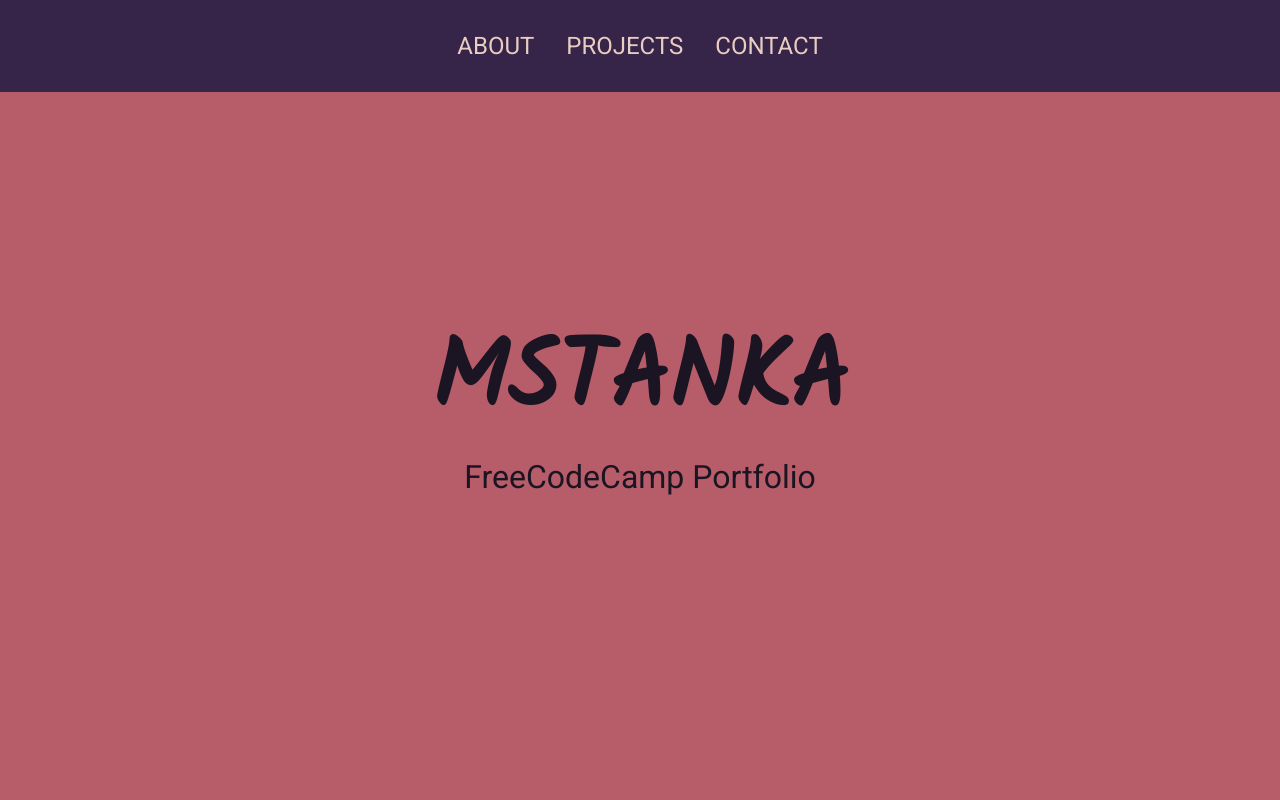
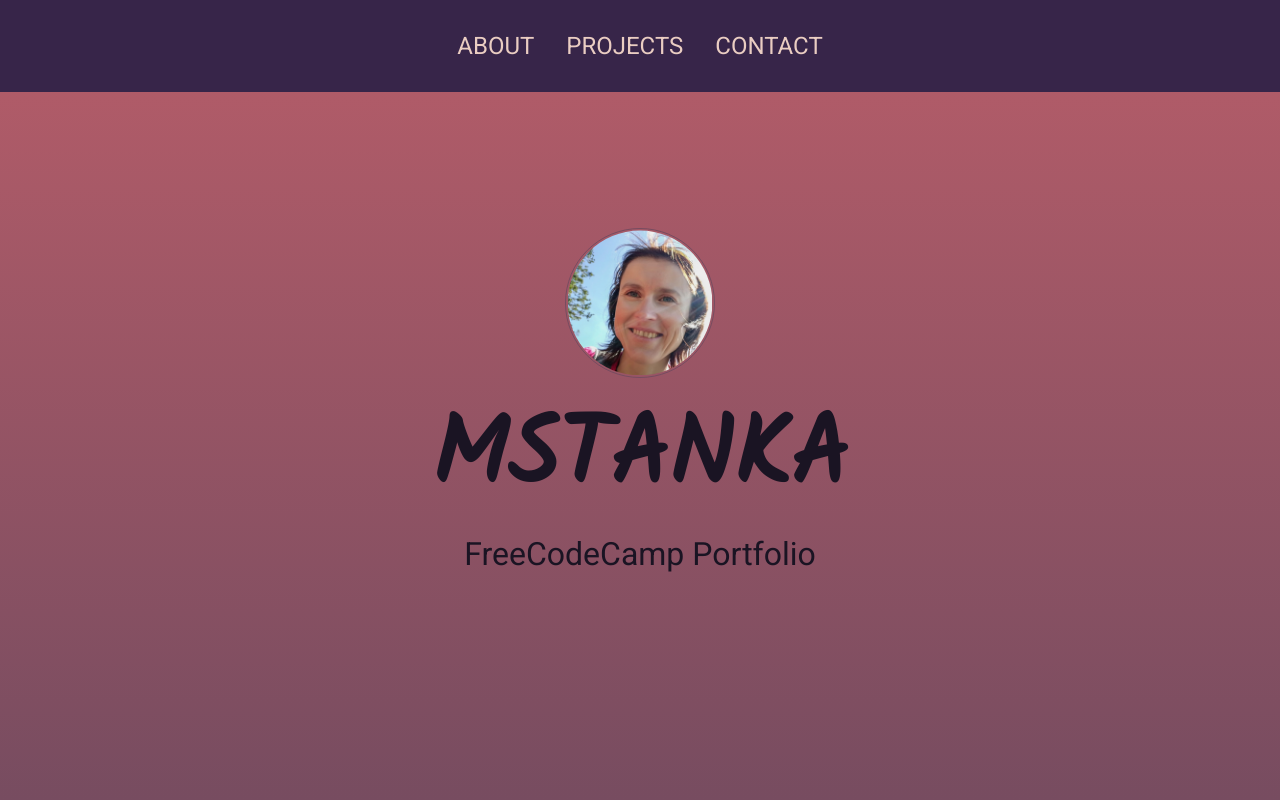
Before and after one commit to mstanka/fcc-responsive-portfolio, a plain HTML site: page docs/index.html in a window 1280 px wide. Shown: the top 800 px of the page. Drawn offline with nearby package versions, Linux system fonts and the light colour scheme.

Commit message:
welcome img, gradient

```diff
--- a/index.html
+++ b/docs/index.html
@@ -5,7 +5,7 @@
   <meta name="viewport" content="width=device-width, initial-scale=1.0">
   <meta http-equiv="X-UA-Compatible" content="ie=edge">
   <link href="https://fonts.googleapis.com/css?family=Kalam|Roboto&display=swap" rel="stylesheet">
-  <link rel="stylesheet" href="docs/css/main.css">
+  <link rel="stylesheet" href="css/main.css">
   <title>mstanka | Personal Portfolio</title>
 </head>
 <body>
@@ -26,6 +26,9 @@
 <main>
   <!--------------About---------->
   <section id="welcome-section">
+    <div class="welcome-img">
+      <img src="img/mstanka.jpg" alt="mstanka portrait">
+    </div>
     <h1>mstanka</h1>
     <p>FreeCodeCamp Portfolio</p>
   </section>
@@ -89,7 +92,7 @@
 <!---------------Footer------------->
 <footer>
   <p>
-    &copy coded by <a id="profile-link" href="https://www.freecodecamp.org/mstanka">mstanka</a>
+    &copy coded by <a id="profile-link" href="https://www.freecodecamp.org/mstanka" target="_blank">mstanka</a>
   </p>
 </footer>
 
--- a/main.scss
+++ b/main.scss
@@ -11,8 +11,9 @@ $darker-color: #1a1423;
 $light-color: #eacdc2;
 
 
-body {
+html {
   font-family: 'Roboto', sans-serif;
+  scroll-behavior: smooth;
 }
 
 a {
@@ -70,7 +71,15 @@ header {
   justify-content: center;
   text-align: center;
   background: $primary-color;
+  background: linear-gradient($primary-color 0%, $secondary-color 100%);
   color: $darker-color;
+
+  img {
+    height: 150px;
+    border-radius: 50%;
+    padding: .1rem;
+    border: 1px solid $secondary-color;
+  }
 
   h1 {
     text-transform: uppercase;
@@ -144,6 +153,7 @@ header {
 #contact {
   height: 50vh;
   background: $secondary-color;
+  background: linear-gradient($secondary-color 0%, $dark-color 100%);
   color: $light-color;
   text-align: center;
   display: flex;
@@ -177,7 +187,7 @@ header {
 
 //-------Footer-----------
 footer {
-  background: $dark-color;
+  background: $darker-color;
   color: $light-color;
   padding: 2rem 0;
   text-align: center;
```
Also changed, not shown: docs/css/main.css, docs/img/mstanka.jpg (added), 2 other files.
